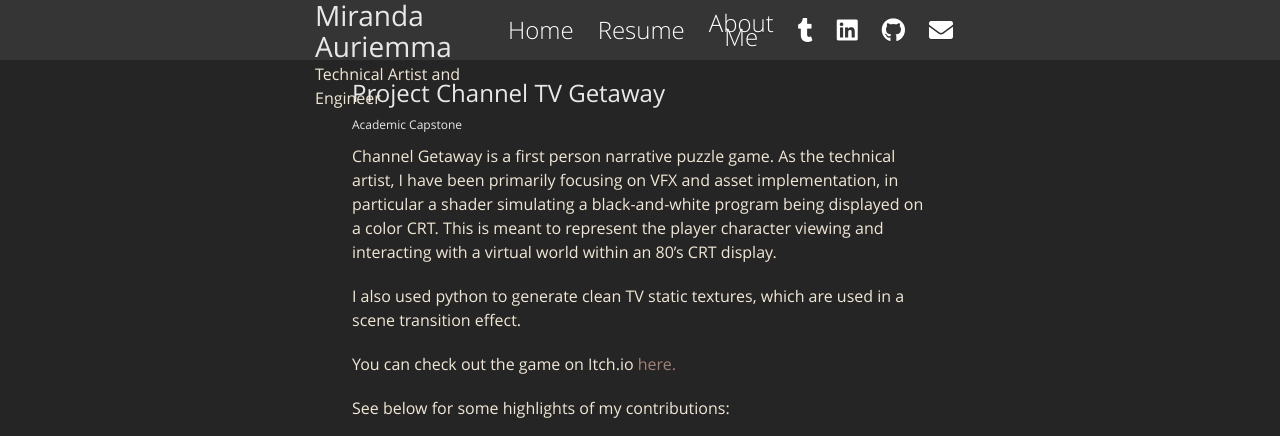
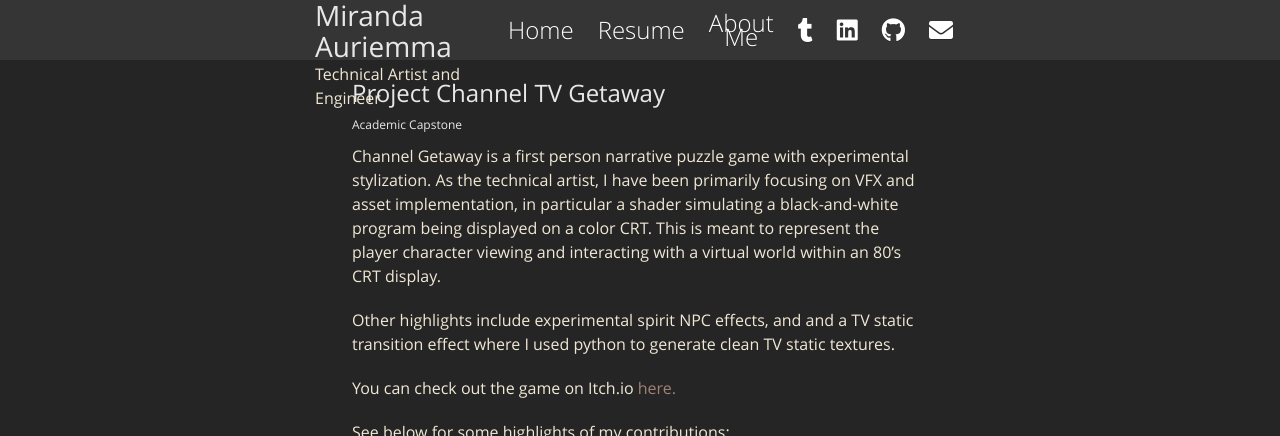
Before and after one commit to AmigurumiShaders/portfolio, a Jekyll site: the page built from _portfolio_pages/1_channel-getaway.md, in a window 1280 px wide and 900 px high, cut to the strip 0-436 px from the top of the window. Built offline with Jekyll 4.4.1, drawn with Linux system fonts in a browser that asks for light colours; nearby versions of some CDN libraries.

Commit message:
tweaked getaway description a bit

```diff
--- a/_portfolio_pages/1_channel-getaway.md
+++ b/_portfolio_pages/1_channel-getaway.md
@@ -11,9 +11,9 @@ role: "Technical/VFX Artist"
 
 ---
 
-Channel Getaway is a first person narrative puzzle game. As the technical artist, I have been primarily focusing on VFX and asset implementation, in particular a shader simulating a black-and-white program being displayed on a color CRT. This is meant to represent the player character viewing and interacting with a virtual world within an 80's CRT display.
+Channel Getaway is a first person narrative puzzle game with experimental stylization. As the technical artist, I have been primarily focusing on VFX and asset implementation, in particular a shader simulating a black-and-white program being displayed on a color CRT. This is meant to represent the player character viewing and interacting with a virtual world within an 80's CRT display.
 
-I also used python to generate clean TV static textures, which are used in a scene transition effect.
+Other highlights include experimental spirit NPC effects, and and a TV static transition effect where I used python to generate clean TV static textures.
 
 You can check out the game on Itch.io <a href="{{ site.external_links.getaway }}"> here.</a>
 
```
